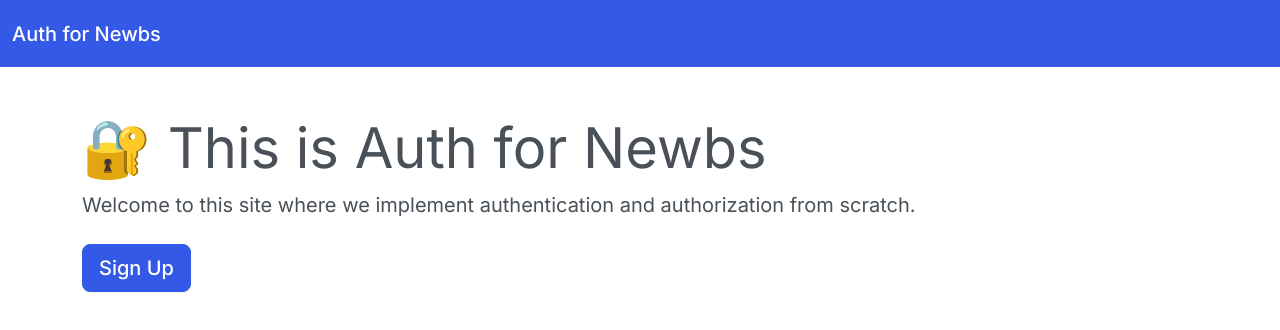
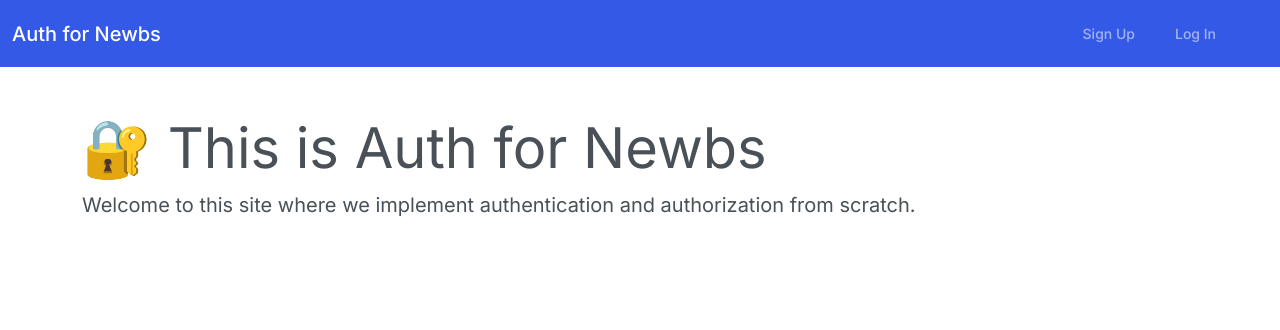
Before and after one commit to anampartho/auth-newb, a Vue app in the folder client/: page / in a window 1280 px wide. Shown: the top 330 px of the page. Built offline with nearby package versions, Linux system fonts and the light colour scheme; no server answers; what vuex-plugin-persistedstate would draw is missing.

Commit message:
Move Log In, Sign Up, Dashboard, Log Out buttons to navbar

```diff
--- a/client/src/App.vue
+++ b/client/src/App.vue
@@ -3,8 +3,49 @@
     <nav class="navbar navbar-expand-lg navbar-dark bg-primary">
       <div class="container-fluid">
         <router-link :to="{ name: 'home' }" class="navbar-brand" href="#"
-          >Auth for Newbs</router-link
+          >Auth for Newbs
+          <span v-if="loggedIn"> | {{ user.username }}</span></router-link
         >
+        <ul class="navbar-nav">
+          <li class="nav-item">
+            <router-link
+              class="nav-link"
+              href="#"
+              :to="{ name: 'signup' }"
+              v-if="!loggedIn"
+              >Sign Up
+            </router-link>
+          </li>
+          <li class="nav-item">
+            <router-link
+              class="nav-link"
+              href="#"
+              :to="{ name: 'login' }"
+              v-if="!loggedIn"
+              >Log In
+            </router-link>
+          </li>
+          <li class="nav-item">
+            <router-link
+              class="nav-link"
+              href="#"
+              :to="{ name: 'dashboard' }"
+              v-if="loggedIn"
+              >Dashboard
+              <span class="visually-hidden">(current)</span>
+            </router-link>
+          </li>
+          <li class="nav-item">
+            <a
+              class="nav-link"
+              href="#"
+              v-if="loggedIn"
+              @click.prevent="logout"
+              @keydown.prevent="logout"
+              >Log Out
+            </a>
+          </li>
+        </ul>
       </div>
     </nav>
     <router-view class="container" />
@@ -16,10 +57,14 @@ import { mapActions, mapState } from 'vuex';
 export default {
   name: 'App',
   computed: {
-    ...mapState('auth', ['user'])
+    ...mapState('auth', ['user', 'loggedIn'])
   },
   methods: {
-    ...mapActions('auth', ['validateUser'])
+    ...mapActions('auth', ['validateUser', 'logoutUser']),
+    logout() {
+      this.logoutUser();
+      this.$router.push('/login');
+    }
   },
   watch: {
     user: {
--- a/client/src/views/DashboardView.vue
+++ b/client/src/views/DashboardView.vue
@@ -20,16 +20,6 @@
       <h1 class="display-4">Dashboard</h1>
       <p class="lead" v-if="user?.username">
         Welcome <strong>{{ user?.username }} 👋</strong>
-      </p>
-      <p class="lead mt-4">
-        <a
-          class="btn btn-primary btn-lg"
-          role="button"
-          @click.prevent="logout"
-          @keydown.prevent="logout"
-          tabindex="0"
-          >Logout</a
-        >
       </p>
     </div>
     <div class="container">
--- a/client/src/views/HomeView.vue
+++ b/client/src/views/HomeView.vue
@@ -6,14 +6,29 @@
         Welcome to this site where we implement authentication and authorization
         from scratch.
       </p>
-      <p class="lead mt-4">
+      <!-- <p class="lead mt-4">
         <router-link
+          v-if="!loggedIn"
           :to="{ name: 'signup' }"
           class="btn btn-primary btn-lg"
           role="button"
           >Sign Up</router-link
         >
-      </p>
+        <router-link
+          v-if="!loggedIn"
+          :to="{ name: 'login' }"
+          class="btn btn-primary btn-lg"
+          role="button"
+          >Log In</router-link
+        >
+        <router-link
+          v-if="loggedIn"
+          :to="{ name: 'dashboard' }"
+          class="btn btn-primary btn-lg"
+          role="button"
+          >Dashboard</router-link
+        >
+      </p> -->
     </div>
   </div>
 </template>
```
